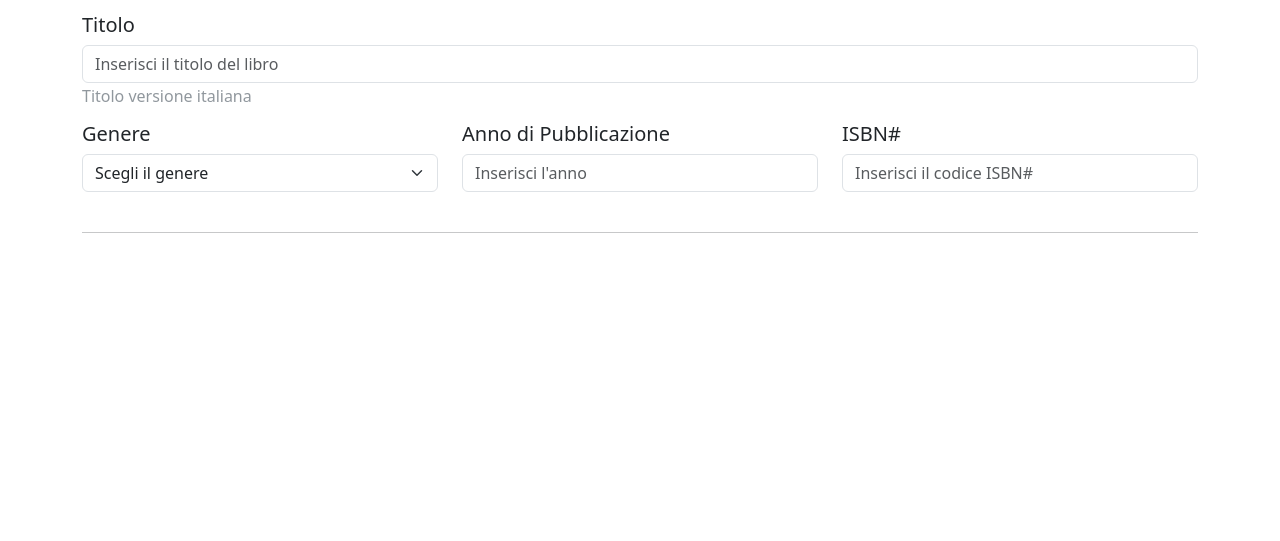
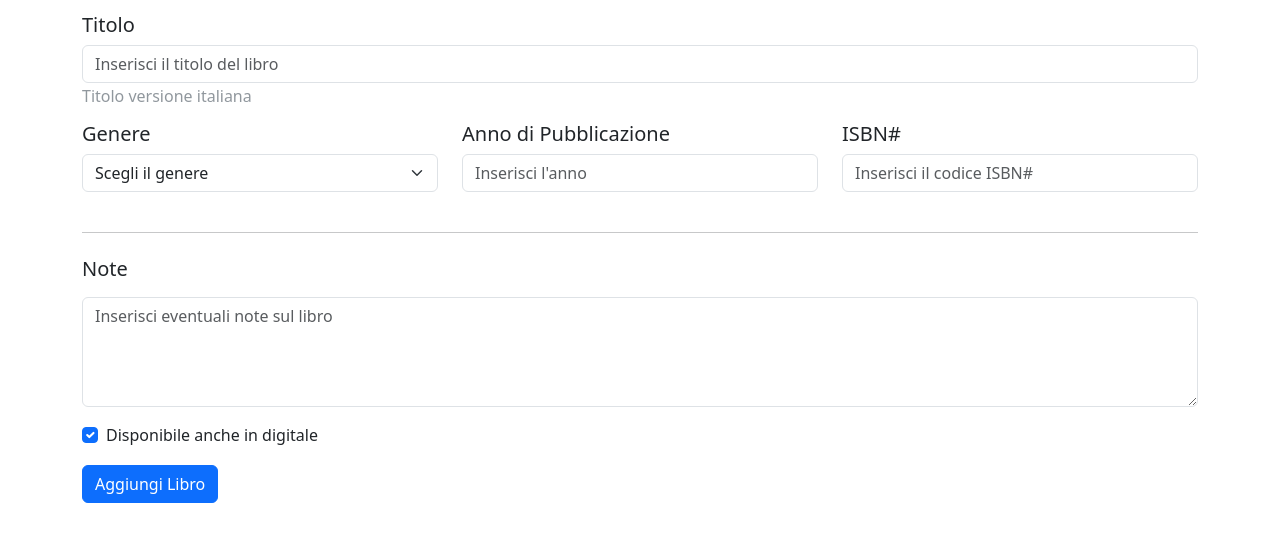
Before and after one commit to GozziManuel/html-css-bootstrap-dashboard, a plain HTML site: page new-book.html in a window 1280 px wide. Shown: the part 255-796 px from the top of the page. Drawn offline with nearby package versions, Linux system fonts and the light colour scheme.

Commit message:
submit button + checkbox

```diff
--- a/new-book.html
+++ b/new-book.html
@@ -83,7 +83,7 @@
               >Nome Autore</label
             >
             <input
-              type="email"
+              type="text"
               class="form-control"
               id="exampleFormControlInput102"
               placeholder="Inerisci il nome dell'autore"
@@ -94,7 +94,7 @@
               >Cognome Autore</label
             >
             <input
-              type="email"
+              type="Text"
               class="form-control"
               id="exampleFormControlInput1"
               placeholder="Inserisci il cognome dell'autore"
@@ -107,7 +107,7 @@
             >Titolo</label
           >
           <input
-            type="email"
+            type="text"
             class="form-control"
             id="exampleFormControlInput12"
             placeholder="Inserisci il titolo del libro"
@@ -136,7 +136,7 @@
               >Anno di Pubblicazione</label
             >
             <input
-              type="email"
+              type="number"
               class="form-control"
               id="exampleFormControlInput2"
               placeholder="Inserisci l'anno"
@@ -147,7 +147,7 @@
               >ISBN#</label
             >
             <input
-              type="email"
+              type="text"
               class="form-control"
               id="exampleFormControlInput3"
               placeholder="Inserisci il codice ISBN#"
@@ -155,6 +155,29 @@
           </div>
         </div>
         <hr class="my-4" />
+        <div class="form-group h5">
+          <label for="comment  ">Note</label>
+          <textarea
+            placeholder="Inserisci eventuali note sul libro"
+            class="form-control mt-3"
+            rows="4"
+            id="comment"
+          ></textarea>
+        </div>
+        <div class="form-check mt-3">
+          <input
+            class="form-check-input"
+            type="checkbox"
+            id="check1"
+            name="option1"
+            value="something"
+            checked
+          />
+          <label class="form-check-label">Disponibile anche in digitale</label>
+        </div>
+        <button type="submit" class="mt-3 btn btn-primary">
+          Aggiungi Libro
+        </button>
       </form>
     </div>
   </body>
```
